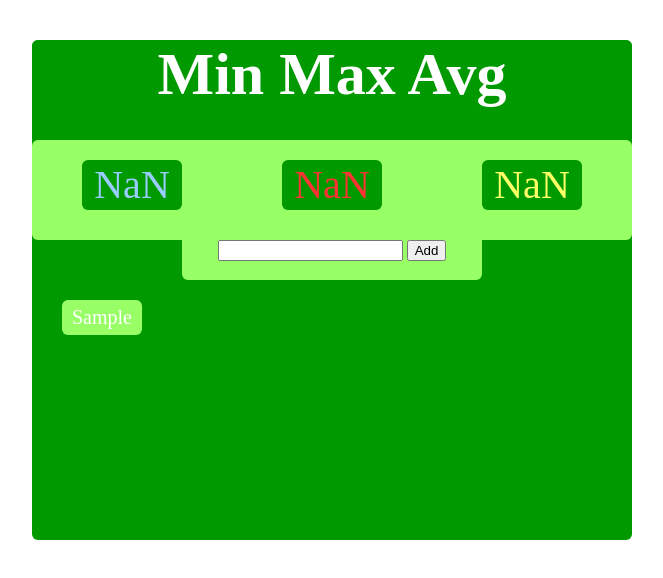
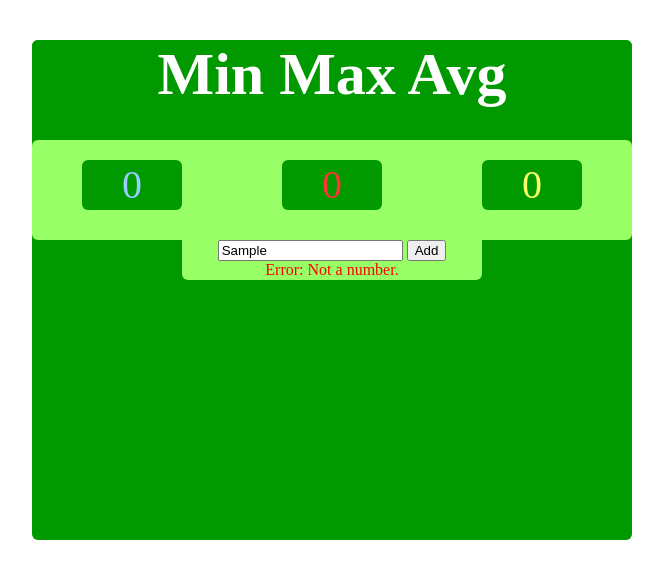
Before and after one commit to tfilonych/Min-Max-Avg, a plain HTML site: page index.html in a window 1280 px wide. Both pictures are taken after typing "Sample" into the empty fields and a click on the button "Add". Shown: the whole page, without its empty margins (308-971 px from the left). Drawn offline with Linux system fonts and the light colour scheme.

Commit message:
Implemented try/catch flow

```diff
--- a/index.html
+++ b/index.html
@@ -8,15 +8,18 @@
 	</head>
 	<body>
 		<div id ="wrap">
-			<div id="name">Min Max Avg</div>
+			<div id="name">
+				Min Max Avg
+			</div>
 			<div id="rezult">
-			<div id="minNum">0 </div>
-			<div id="maxNum">0</div>
-			<div id="avg"> 0</div>
+				<div id="minNum">0</div>
+				<div id="maxNum">0</div>
+				<div id="avg">0</div>
 			</div>
-				<div id="formochka">
-					<input type="text" value="" id="someNumber" onkeyup="pressEnter(event);">
-			<input type="button" id="addNum" value ="Add" onclick="addNumber();">
+			<div id="formochka">
+				<input type="text" value="" id="someNumber" onkeyup="pressEnter(event);" autofocus="true">
+				<input type="button" id="addNum" value ="Add" onclick="addNumber();">
+				<div id="errorMessage">&nbsp;</div>
 			</div>
 		</div>
 	</body>
--- a/min_max_avg.css
+++ b/min_max_avg.css
@@ -92,3 +92,7 @@ body{
 	line-height:35px;
 
 }
+
+#errorMessage {
+ 	color: red;
+}
--- a/min_max_avg.js
+++ b/min_max_avg.js
@@ -2,25 +2,34 @@ var counter = 0;
 var arrayOfDigits = [];
 
 function addNumber() {
+	var numberInputField = document.getElementById("someNumber");
+	var inputFieldText = numberInputField.value;
+	var digitTextNode = document.createTextNode(inputFieldText);
+	var errorMessageDiv = document.getElementById("errorMessage");
+	errorMessageDiv.innerHTML = "";
+
+	try {
+		if (isNaN(inputFieldText)) {
+		throw "Not a number";
+		} else {
 			counter++;
 			var newNumDiv = document.createElement('div');
 			newNumDiv.setAttribute('class', 'newNum');
 			newNumDiv.setAttribute('id', 'block' + counter);
-	var numberInputField = document.getElementById("someNumber");
-	var inputFieldText = numberInputField.value;
-	var digitTextNode = document.createTextNode(inputFieldText);
 			newNumDiv.appendChild(digitTextNode);
 			var wrapper = document.getElementById("wrap");
 			wrapper.appendChild(newNumDiv);
 			var digit = parseInt(inputFieldText);
 			arrayOfDigits.push(digit);
-
+	//var errorNode = errorMessageDiv.firstChild;
+	//errorNode.nodeValue = ' ';
 			var max = arrayOfDigits[0];
 			var min = arrayOfDigits[0];
 			var average;
 			var sum = 0;
 
 			for (i=0; i<arrayOfDigits.length; i++) {
+
 			if (max<arrayOfDigits[i]) {
 					max=arrayOfDigits[i];
 			}
@@ -33,6 +42,7 @@ function addNumber() {
 			}
 
 		average = sum / arrayOfDigits.length;
+
 		if (average%1 !== 0) {
 			average = average.toFixed(2);
 		}
@@ -51,6 +61,18 @@ function addNumber() {
 
 		someNumber.value = "";
 		}
+		}
+		 catch(err) {
+        	errorMessageDiv.innerHTML = "Error: " + err + ".";
+   	 	}
+
+
+
+}
+
+//function show() {
+	//node = "press a number";
+//}
 
 function pressEnter(evt) {
 	var charCode = (typeof evt.which === "number") ? evt.which : evt.keyCode;
```
Lines whose indentation alone changed are shown as unchanged.
